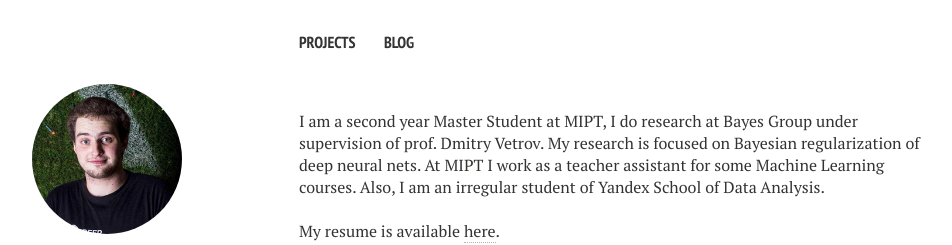
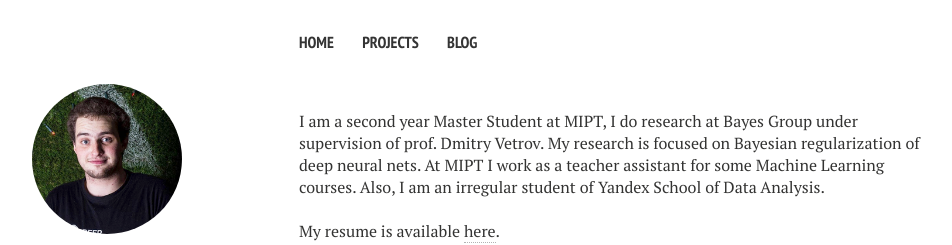
Before and after one commit to senya-ashukha/senya-ashukha.github.io, a Jekyll site: the page built from index.md, in a window 1280 px wide. Shown: the top 245 px of the page, without its empty margins (21-973 px from the left). Built offline with Jekyll 4.4.1, drawn with Linux system fonts in a browser that asks for light colours; nearby versions of some CDN libraries.

Commit message:
contest link

```diff
--- a/_config.yml
+++ b/_config.yml
@@ -15,6 +15,8 @@ owner:
 # google_verify: https://ssl.bing.com/webmaster/configure/verify/ownership Option 2 content= goes here
 
 links:
+  - title: Home
+    url: /index/
   - title: Projects
     url: /projects/
   - title: Blog
```
